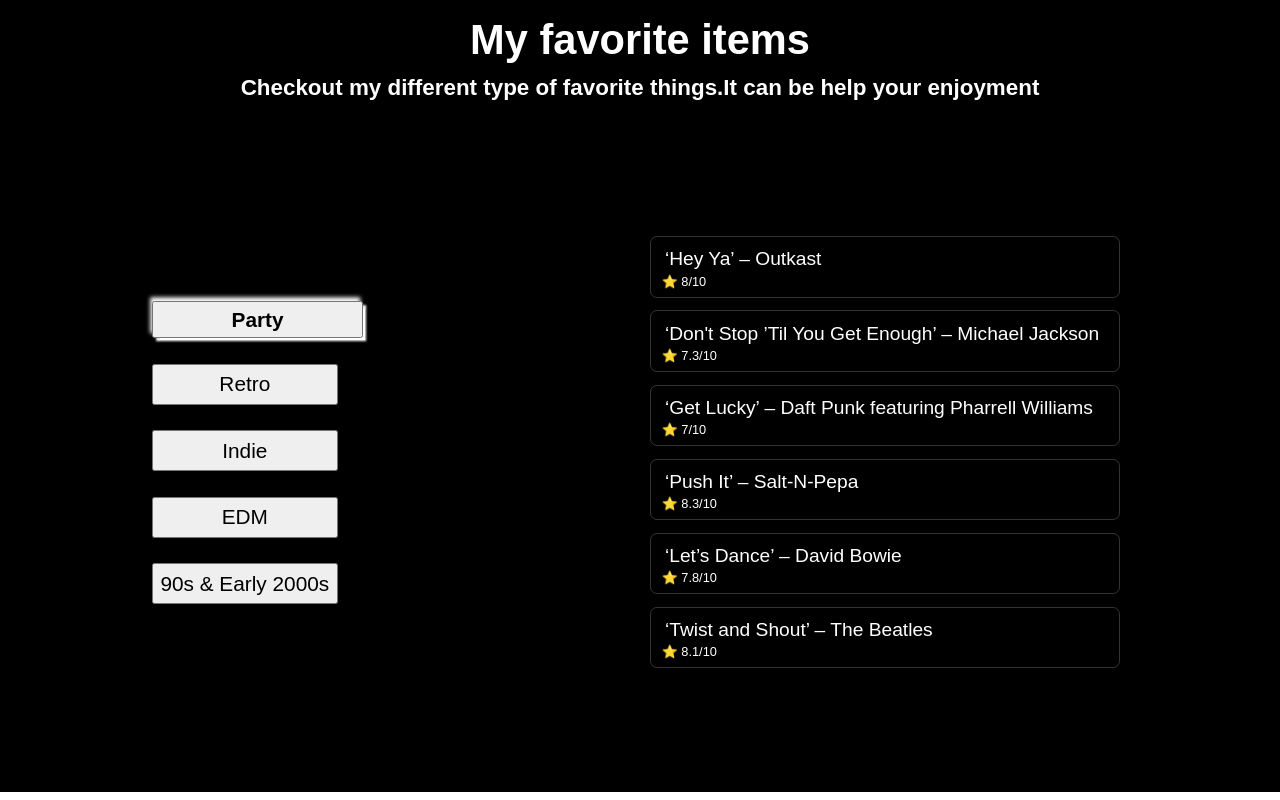
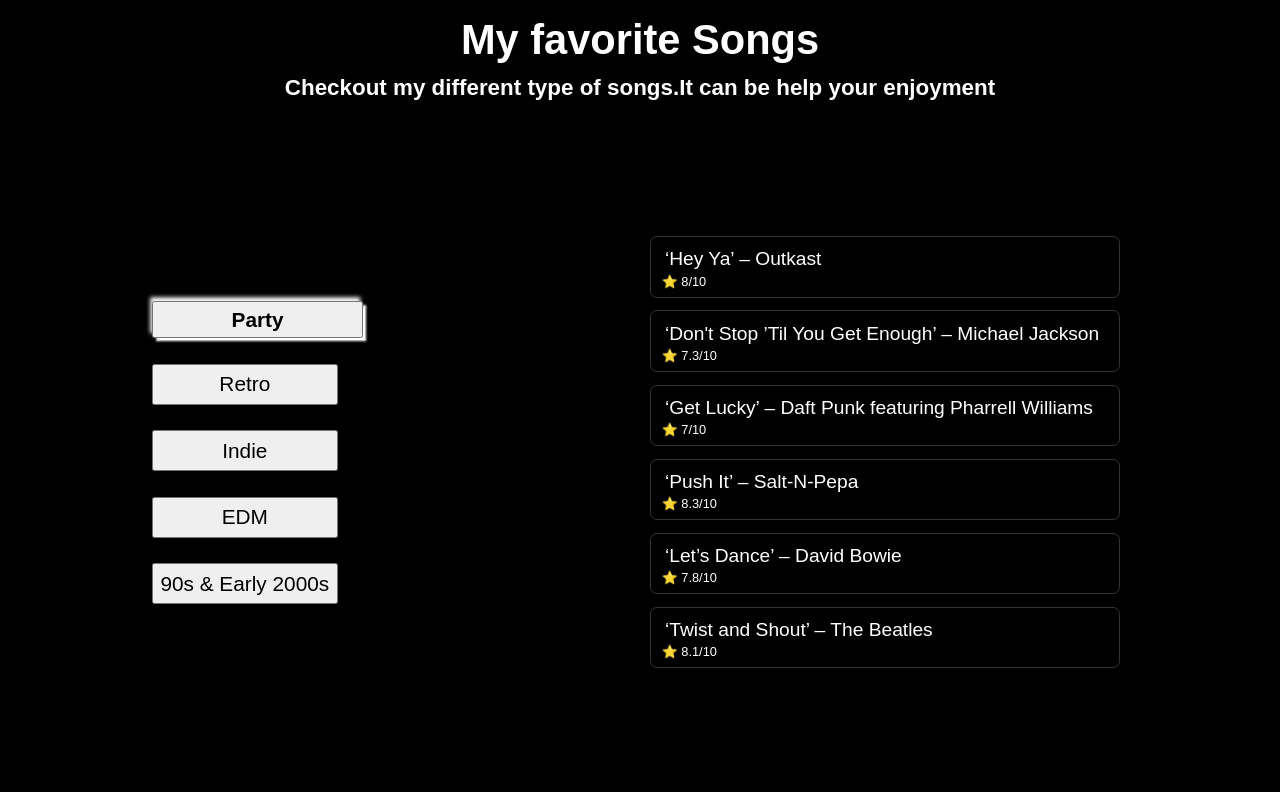
Before and after one commit to ravikumar1002/fav-items, a React (Create React App) app: page / in a window 1280 px wide. Built offline with nearby package versions, Linux system fonts and the light colour scheme.

Commit message:
sub-heading

```diff
--- a/src/App.js
+++ b/src/App.js
@@ -11,11 +11,8 @@
 
   return (
     <div className="App">
-      <h1> My favorite items</h1>
-      <h3>
-        Checkout my different type of favorite things.It can be help your
-        enjoyment
-      </h3>
+      <h1> My favorite Songs</h1>
+      <h3>Checkout my different type of songs.It can be help your enjoyment</h3>
       <div className="center-box">
         <div className="content-box">
           <div className="left-side-part">
@@ -164,7 +161,7 @@
                 <p>⭐ 8.2/10</p>
               </div>
               <div>
-                <p>  DJ Snake feat. Lil Jon – “Turn Down for What”</p>
+                <p> DJ Snake feat. Lil Jon – “Turn Down for What”</p>
                 <p>⭐ 8.8/10</p>
               </div>
               <div>
```
